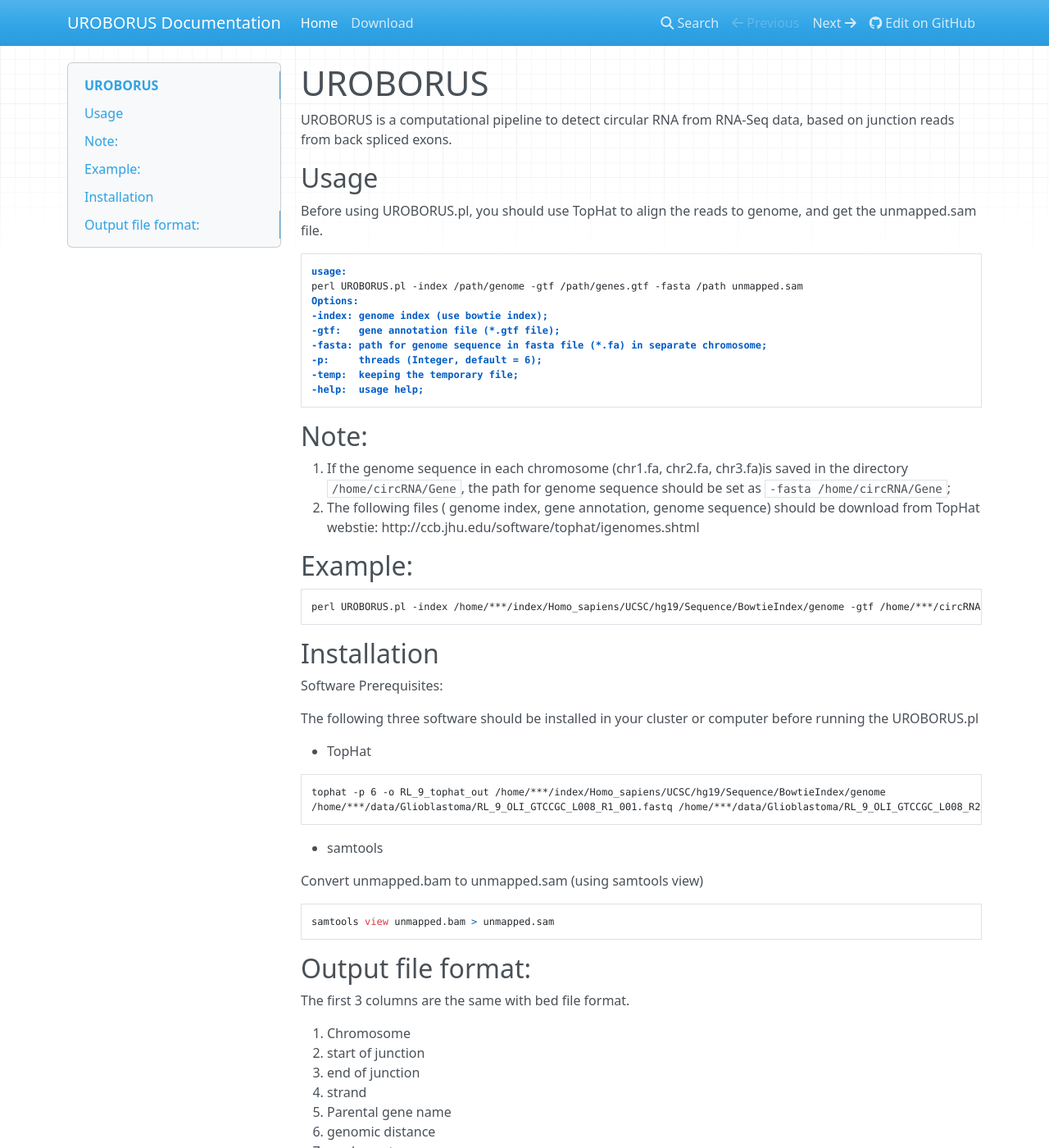
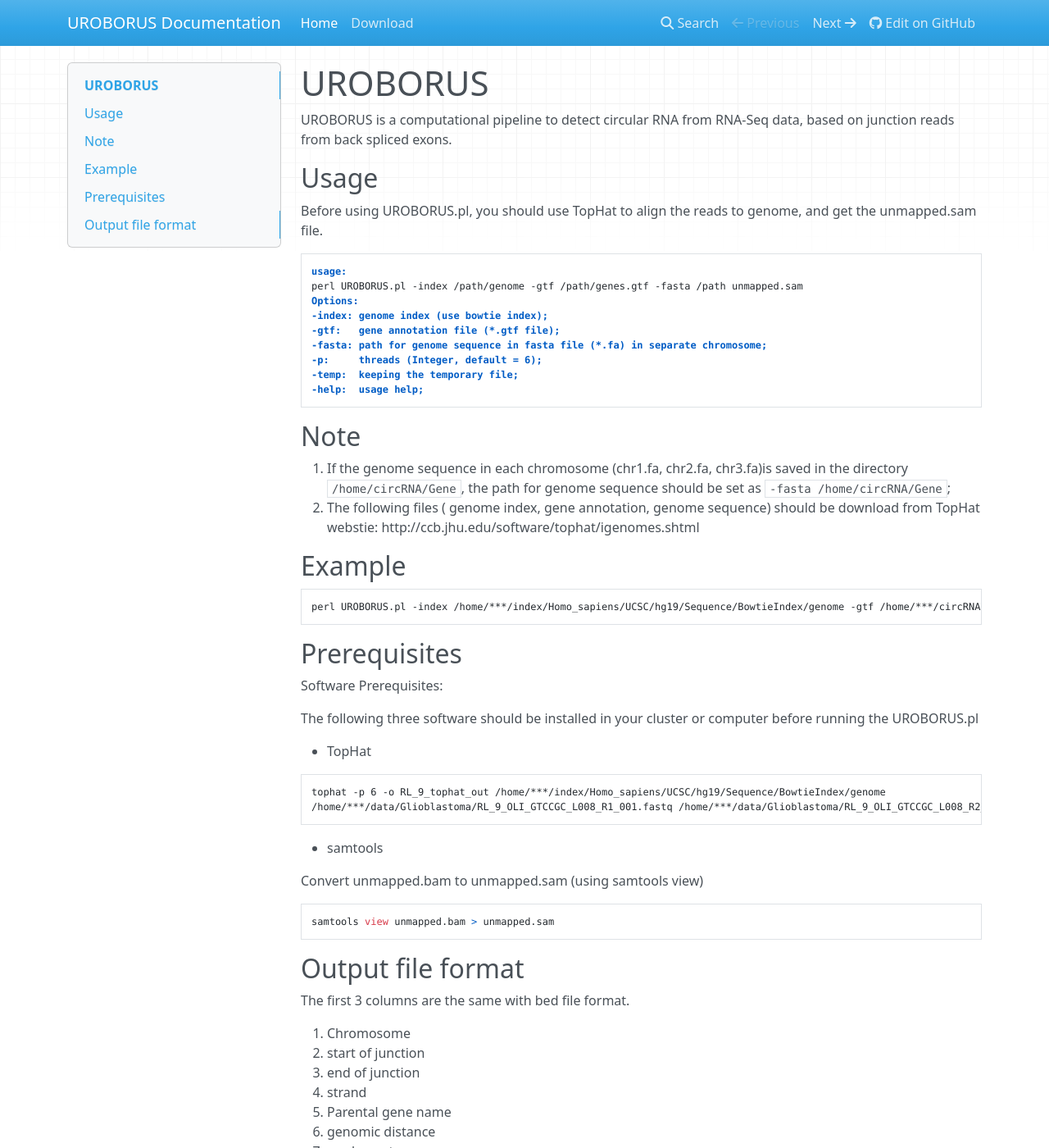
Before and after one commit to WGLab/UROBORUS, an MkDocs documentation site: the page built from docs/index.md, in a window 1280 px wide and 1400 px high. Shown: the whole window at 82% size. Built offline with MkDocs 1.6.1, drawn with Linux system fonts in a browser that asks for light colours; nearby versions of some CDN libraries; old or Windows-style settings are respelled for this version of MkDocs.

Commit message:
Update index.md

````diff
--- a/docs/index.md
+++ b/docs/index.md
@@ -18,19 +18,19 @@ Options:
 -help:  usage help;
 ```
 
-## Note:
+## Note
 
 1. If the genome sequence in each chromosome (chr1.fa, chr2.fa, chr3.fa)is saved in the directory `/home/circRNA/Gene`, the path for genome sequence should be set as `-fasta /home/circRNA/Gene`;
 2. The following files ( genome index, gene annotation, genome sequence) should be download from TopHat webstie: http://ccb.jhu.edu/software/tophat/igenomes.shtml
 
 
-## Example:
+## Example
 
 ```
 perl UROBORUS.pl -index /home/***/index/Homo_sapiens/UCSC/hg19/Sequence/BowtieIndex/genome -gtf /home/***/circRNA/Gene/genes.gtf -fasta /home/***/circRNA/Gene unmapped.sam
 ```
 
-## Installation
+## Prerequisites
 
 Software Prerequisites:
 
@@ -51,7 +51,7 @@ Convert unmapped.bam to unmapped.sam (using samtools view)
 samtools view unmapped.bam > unmapped.sam
 ```
 
-## Output file format:
+## Output file format
 
 The first 3 columns are the same with bed file format.
 
````
